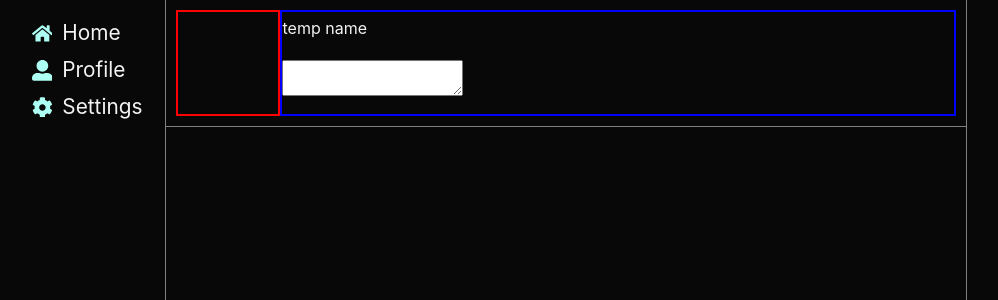
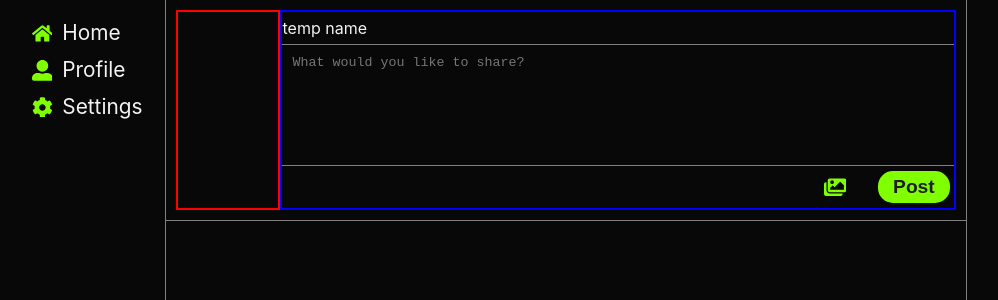
Before and after one commit to social-media-app-project/social-media-app, a React (Create React App) app in the folder frontend/: page /home in a window 1280 px wide. Shown: the top 300 px of the page, without its empty margins (152-1150 px from the left). Built offline with nearby package versions, Linux system fonts and the light colour scheme.

Commit message:
made progress on the create post component

```diff
--- a/frontend/src/components/CreatePost/AttachmentsBar/AttachmentsBar.js
+++ b/frontend/src/components/CreatePost/AttachmentsBar/AttachmentsBar.js
@@ -1,9 +1,12 @@
 import React from 'react';
 import styles from './AttachmentsBar.module.css';
+import { FaImages } from 'react-icons/fa';
 
 const AttachmentsBar = () => {
     return (
-    <div></div>
+    <div className={styles['attachments-bar']}>
+        <FaImages/>
+    </div>
     )
 };
 
--- a/frontend/src/components/CreatePost/AttachmentsBar/AttachmentsBar.module.css
+++ b/frontend/src/components/CreatePost/AttachmentsBar/AttachmentsBar.module.css
@@ -0,0 +1,8 @@
+.attachments-bar {
+    color: var(--primary-accent);
+    font-size: 1.4em;
+    display: flex;
+    align-items: center;
+    flex-wrap: wrap;
+    align-content: center;
+}
--- a/frontend/src/components/CreatePost/CreatePost.js
+++ b/frontend/src/components/CreatePost/CreatePost.js
@@ -13,12 +13,12 @@ const CreatePost = () => {
             <ProfilePictureButton></ProfilePictureButton>
         </div>
         <div className={styles['create-content-container']}>
-            <form>
+            <form className={styles['create-post']}>
                 <ProfileNameButton name="temp name"></ProfileNameButton>
                 <PostTextInput></PostTextInput>
-                <div>
+                <div className={styles['buttons-container']}>
                     <AttachmentsBar></AttachmentsBar>
-                     <CreatePostButton></CreatePostButton>
+                    <CreatePostButton></CreatePostButton>
                 </div>
             </form>
         </div>
--- a/frontend/src/components/CreatePost/CreatePost.module.css
+++ b/frontend/src/components/CreatePost/CreatePost.module.css
@@ -2,6 +2,7 @@
     padding: 10px;
     border-bottom: 1px solid grey;
     display: flex;
+    height: 25vh;
 }
 
 .profile-pic-container {
@@ -13,3 +14,16 @@
     flex: 1;
     border: 2px solid blue;
 }
+
+form.create-post {
+    display: flex;
+    flex-direction: column;
+    height: 100%;
+}
+
+.buttons-container {
+    display: flex;
+    justify-content: flex-end;
+    padding: 0.3em;
+    gap: 2em;
+}
--- a/frontend/src/components/CreatePost/CreatePostButton/CreatePostButton.js
+++ b/frontend/src/components/CreatePost/CreatePostButton/CreatePostButton.js
@@ -1,9 +1,14 @@
 import React from 'react';
 import styles from './CreatePostButton.module.css';
+import TextButton from '../../common/form/TextButton/TextButton';
 
 const CreatePostButton = () => {
     return (
-    <div></div>
+    <TextButton
+        text='Post'
+        classNames={[styles['post-button']]}
+        type='submit'
+    />
     )
 };
 
--- a/frontend/src/components/CreatePost/CreatePostButton/CreatePostButton.module.css
+++ b/frontend/src/components/CreatePost/CreatePostButton/CreatePostButton.module.css
@@ -0,0 +1,8 @@
+.post-button {
+    background-color: var(--primary-accent);
+    color: var(--primary-background);
+}
+
+.post-button:hover {
+    background-color: var(--dark-accent);
+}
--- a/frontend/src/components/CreatePost/PostTextInput/PostTextInput.js
+++ b/frontend/src/components/CreatePost/PostTextInput/PostTextInput.js
@@ -4,7 +4,14 @@ import styles from './PostTextInput.module.css';
 const PostTextInput = () => {
     return (
     <div className={styles['text-input-container']}>
-        <textarea className={styles['text-input']}></textarea>
+        <textarea
+            className={styles['text-input']}
+            name='post text'
+            placeholder='What would you like to share?'
+            autoComplete='off'
+            required
+            spellCheck={false}
+            ></textarea>
     </div>
     )
 };
--- a/frontend/src/components/CreatePost/PostTextInput/PostTextInput.module.css
+++ b/frontend/src/components/CreatePost/PostTextInput/PostTextInput.module.css
@@ -1,6 +1,24 @@
 .text-input-container {
-    padding-top: 1em;
-    padding-bottom: 1em;
+    border-top: 1px solid grey;
+    border-bottom: 1px solid grey;
+    padding: 0.5em;
+    flex: 1;
 }
 
-.text-input {}
+.text-input {
+    background: none;
+    color: var(--text-color);
+    resize: none;
+    border: none;
+    outline: none;
+    display: block;
+    width: 100%;
+    height: 100%;
+    -webkit-box-sizing: border-box; /* Safari/Chrome, other WebKit */
+    -moz-box-sizing: border-box;    /* Firefox, other Gecko */
+    box-sizing: border-box;         /* Opera/IE 8+ */
+}
+
+.text-input:focus-visible {
+
+}
--- a/frontend/src/components/NavBar/NavBarButton/NavBarButton.js
+++ b/frontend/src/components/NavBar/NavBarButton/NavBarButton.js
@@ -10,7 +10,7 @@ const NavBarButton = props => {
       className={styles['nav-bar-button']}
       activeClassName={styles['nav-bar-button-active']}>
         {props.children}
-        <span className={styles['nav-button-label']}>{props.label}</span>
+        {props.label ? <span className={styles['nav-button-label']}>{props.label}</span> : null}
     </NavLink>
   );
 };
--- a/frontend/src/components/common/form/TextButton/TextButton.module.css
+++ b/frontend/src/components/common/form/TextButton/TextButton.module.css
@@ -5,7 +5,7 @@
     padding-bottom: 5px;
     padding-left: 15px;
     padding-right: 15px;
-    border-radius: 5px;
+    border-radius: 15px;
 }
 
 .text-button:hover {
--- a/frontend/src/index.css
+++ b/frontend/src/index.css
@@ -65,7 +65,20 @@ code {
 :root {
   --primary-background: #1f1f1f;
   --secondary-background: rgb(8, 8, 8);
-  --primary-accent: #ADFFF3;
-  --secondary-accent: #DB3EB1;
+  --primary-accent: #7FFF00;
+  --dark-accent: #448900;
   --text-color: #f3f3f3;
 }
+
+::-webkit-scrollbar {
+  width: 5px;
+  background-color: grey;
+  border-radius: 10px;
+}
+
+::-webkit-scrollbar-thumb {
+  border-radius: 10px;
+  background-color: var(--primary-accent);
+}
+
+button { font-weight: 600 }
```
